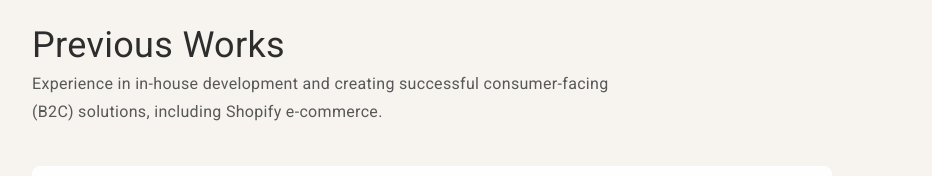
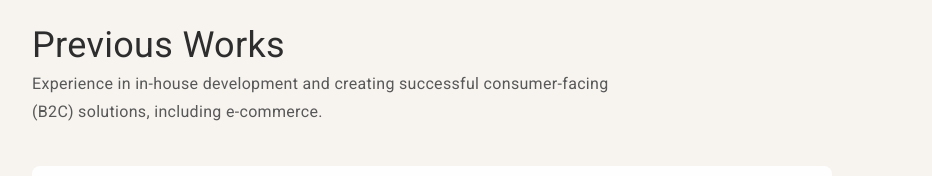
Before and after one commit to willisxwu/portfolio, a Vue app: page /works in a window 1280 px wide. Shown: the part 161-337 px from the top of the page, without its empty margins (48-980 px from the left). Built offline with nearby package versions, Linux system fonts and the light colour scheme.

Commit message:
feat: update content on Works page

```diff
--- a/src/pages/works/index.vue
+++ b/src/pages/works/index.vue
@@ -8,7 +8,7 @@ import { cases } from '../../constant/cases'
     <div class="text-(headline-xl-lighter gray-90)">Previous Works</div>
     <p class="max-w-150 text-(content-md gray-70)">
       Experience in in-house development and creating successful consumer-facing
-      (B2C) solutions, including Shopify e-commerce.
+      (B2C) solutions, including e-commerce.
     </p>
     <div class="mt-10 flex flex-wrap gap-10">
       <Card
```
